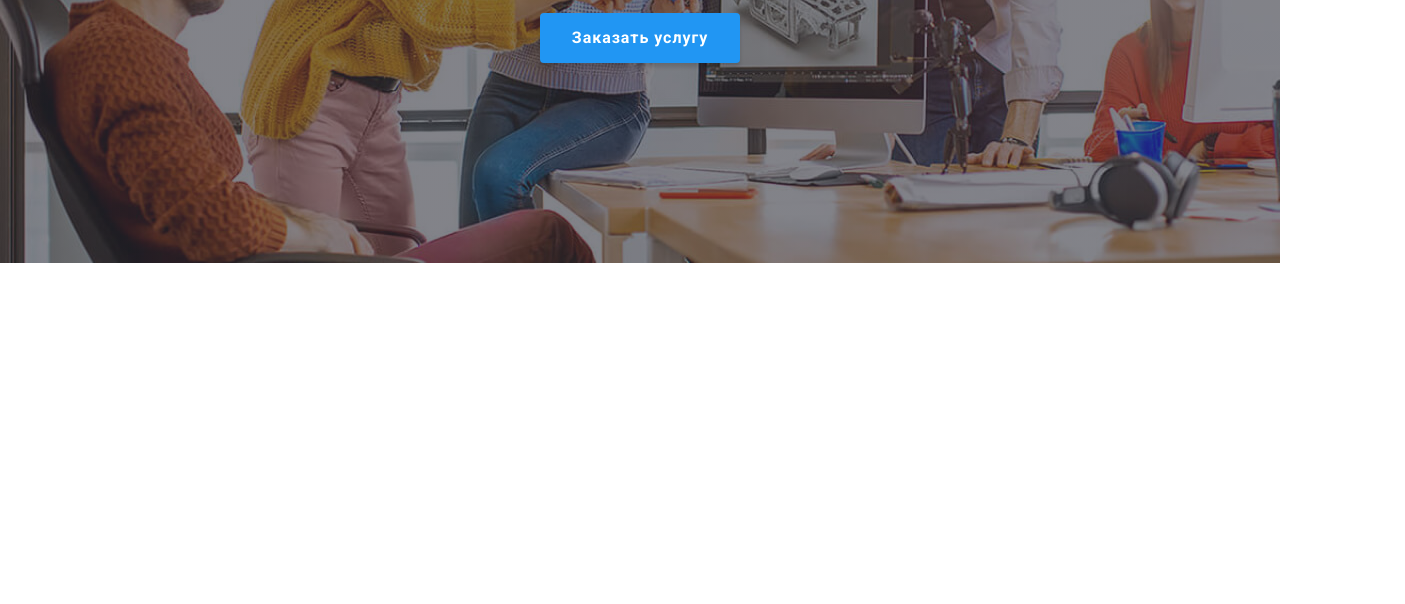
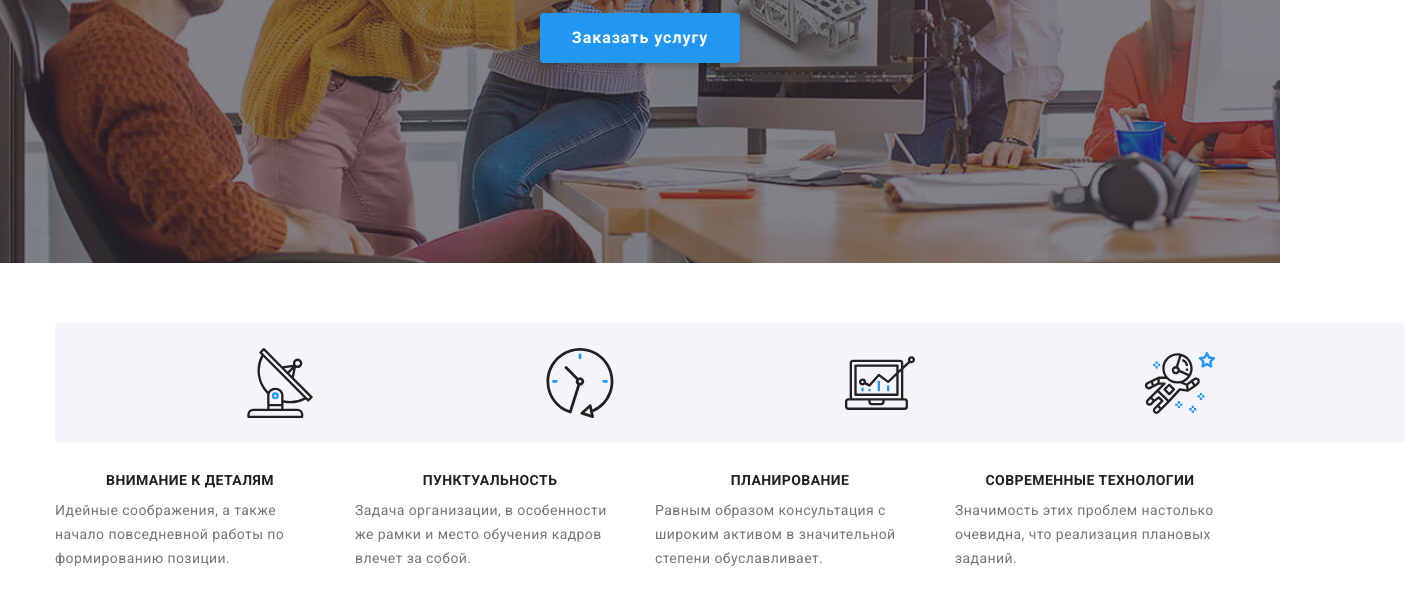
Before and after one commit to NickolayLyman/goit-markup-hw-08, a plain HTML site: page index.html in a window 1280 px wide. Shown: the part 418-1022 px from the top of the page, 1405 px wide, since content can reach past the window. Before the commit the page ends 800 px from the top, so only its background shows below. Drawn offline with Linux system fonts and the light colour scheme.

Commit message:
Добавлена секция преймущества

```diff
--- a/index.html
+++ b/index.html
@@ -64,7 +64,7 @@
     </div>
 </section>
 <!--Преимущества-->
-<!-- <section class="advantage section">
+<section class="advantage section">
     <div class="container">
     <h2 class="visually-hidden">Наши преимущества</h2>
     <ul class="advantage-list">
@@ -106,7 +106,7 @@
         </li>
     </ul>
 </div>
-</section>-->
+</section>
 <!--Напраления работы-->
 <!-- <section class="work-direction section">
     <div class="container">
--- a/saas/components/_section.scss
+++ b/saas/components/_section.scss
@@ -1,4 +1,10 @@
-.section {
-    padding-top: 94px;
-    padding-bottom: 94px;
+// .section {
+//     padding-top: 94px;
+//     padding-bottom: 94px;
+// }
+@media screen and (min-width: 480px) {
+    .section {
+        padding-top: 60px;
+        padding-bottom: 60px;
+    }
 }
--- a/saas/layout/_advantages.scss
+++ b/saas/layout/_advantages.scss
@@ -1,6 +1,67 @@
-.advantage-list {
-    display: flex;
+.advantage-list-icon {
+    width: 70px;
+    height: 70px;
 }
+.advantage-list-title {
+    margin-bottom: 10px;
+    font-weight: 700;
+    font-size: 14px;
+    line-height: 1.14;
+    text-transform: uppercase;
+    color: $title-color;
+    }
+.advantage-list-text {
+    font-size: 14px;
+    line-height: 1.71;
+    }
+
+
+
+@media screen and (min-width: 480px) {
+    .advantage-icon-block {
+        width: 450px;
+        padding-top: 25px;
+        padding-right: 190px;
+        padding-bottom: 25px;
+        padding-left: 190px;
+        margin-bottom: 30px;
+        background: #F5F4FA;
+        border-radius: 4px;
+    }
+    .advantage-list-title {
+        text-align: center;
+        }
+    .advantage-list-item:not(:last-child) {
+        margin-bottom: 30px;
+        }
+}
+@media screen and (max-width: 1199px) {
+    .advantage-list {
+        display: flex;
+        flex-wrap: wrap;
+    }
+    .advantage-list-item {
+        width: calc((100% - 30px*1)/2);
+
+        &:nth-child(2n+1) {
+            margin-right: 30px;
+        }
+    }
+    .advantage-icon-block {
+        padding-top: 25px;
+        padding-right: 142px;
+        padding-bottom: 25px;
+        padding-left: 142px;
+        margin-bottom: 30px;
+        background: #F5F4FA;
+        border-radius: 4px;
+    }
+}
+@media screen and (min-width: 1200px) {
+    .advantage-list {
+        display: flex;
+    }
+
 .advantage-list-item {
     width: calc((100% - 30px*3)/4);
 
@@ -8,12 +69,11 @@
         margin-right: 30px;
     }
 }
-.advantage-list-icon {
-    width: 70px;
-    height: 70px;
-}
+
 .advantage-icon-block {
-    @extend %align-center;
+    display: flex;
+    align-items: center;
+    justify-content: center;
     padding-top: 25px;
     padding-right: 100px;
     padding-bottom: 25px;
@@ -30,10 +90,8 @@
     text-transform: uppercase;
     color: $title-color;
 }
-.advantage-list-image {
-    margin-bottom: 30px;
-}
 .advantage-list-text {
     font-size: 14px;
     line-height: 1.71;
+    }
 }
```
Also changed, not shown: css/main.css, css/main.min.css, 2 other files.
